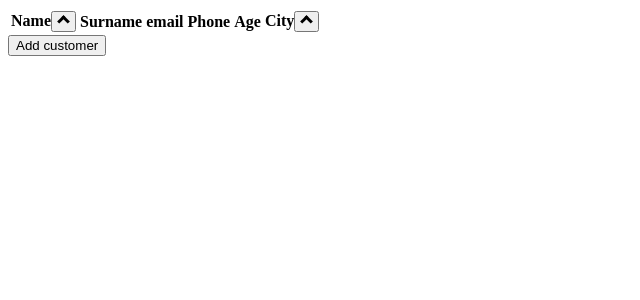
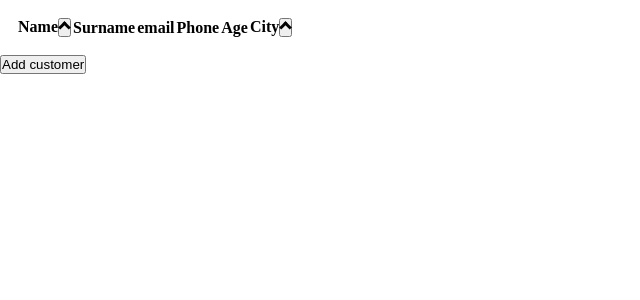
Before and after one commit to micail/vd, a React (Create React App) app: page / in a window 1280 px wide. Shown: the top 300 px of the page, without its empty margins (0-640 px from the left). Built offline with nearby package versions, Linux system fonts and the light colour scheme.

Commit message:
Ádd general grid system

```diff
--- a/src/components/App.jsx
+++ b/src/components/App.jsx
@@ -26,7 +26,7 @@ const App = ({ entries }) => {
         <Table entries={entries} />
         <Modal showModal={showModal} close={closeModal}><Form close={closeModal} /></Modal>
       </div>
-      <button onClick={openModal}>Add customer</button>
+      <button type="button" onClick={openModal}>Add customer</button>
     </div>
   );
 };
--- a/src/components/Modal.jsx
+++ b/src/components/Modal.jsx
@@ -3,7 +3,7 @@ import React from 'react';
 const Modal = ({showModal, close, children}) => {
   const showHide = showModal ? 'd-block' : 'd-none';
   return (
-    <div className={showHide}>
+    <div className={`col-xs-12 col-sm-10 col-md-6 ${showHide}`}>
       <section className="modal-main">
         <button type="button" onClick={close}>close</button>
         {children}
--- a/src/components/Table.jsx
+++ b/src/components/Table.jsx
@@ -28,11 +28,15 @@ const Table = ({ entries }) => {
   }
 
   return (
+    <div className="col-xs-12">
       <table>
         <thead>
           <tr>
             <th>Name
-          <button type="button" className={`sort-button ${(sortingOption && sortingOption.key === 'name') ? sortingOption.direction : ''}`} onClick={() => sortingWay('name')}>
+          <button type="button"
+          className={`sort-button ${(sortingOption && sortingOption.key === 'name') ? sortingOption.direction : ''}`}
+          onClick={() => sortingWay('name')}
+          >
                 <i class="arrow"></i>
               </button>
             </th>
@@ -60,6 +64,7 @@ const Table = ({ entries }) => {
           ))}
         </tbody>
       </table>
+    </div>
   );
 };
 
--- a/src/style.scss
+++ b/src/style.scss
@@ -1,3 +1,78 @@
+/** Variables */
+$col_number: 12;
+
+$xs: 576px;
+$sm: 576px;
+$md: 768px;
+$lg: 992px;
+$xl: 1200px;
+
+/** Inspired by the Boostrap */
+@mixin grid($size, $col_number) {
+	@for $i from 1 through $col_number {
+		.col-#{$size}-#{$i} {
+			display: flex;
+      flex-basis: (100 / ($col_number / $i) ) * 1%;
+			padding: 1em;
+			flex-wrap: wrap;
+		}
+	}
+}
+
+
+@mixin breakpoints($media) {
+	@if $media == sm {
+		@media (min-width: $sm) { @content; }
+	} @else if $media == md {
+		@media (min-width: $md) { @content; }
+	} @else if $media == lg {
+		@media (min-width: $lg) { @content; }
+	} @else if $media == xl {
+		@media (min-width: $xl) { @content; }
+	}
+}
+
+
+@include grid(xs, $col_number);
+
+@include breakpoints(sm) {
+	@include grid(sm, $col_number);
+}
+
+@include breakpoints(md) {
+	@include grid(md, $col_number);
+}
+
+@include breakpoints(lg) {
+	@include grid(lg, $col_number);
+}
+
+@include breakpoints(xl) {
+	@include grid(xl, $col_number);
+}
+
+/** General styles */
+html {
+  box-sizing: border-box;
+}
+
+* {
+  margin: 0;
+  padding: 0;
+  box-sizing: inherit;
+}
+
+html, body, .container {
+  width: 100%;
+  height: 100%;
+  overflow: auto;
+}
+
+.row {
+  display: flex;
+	flex-wrap: wrap;
+}
+
 .d-block {
     display: block;
 }
```
Lines whose indentation alone changed are shown as unchanged.
